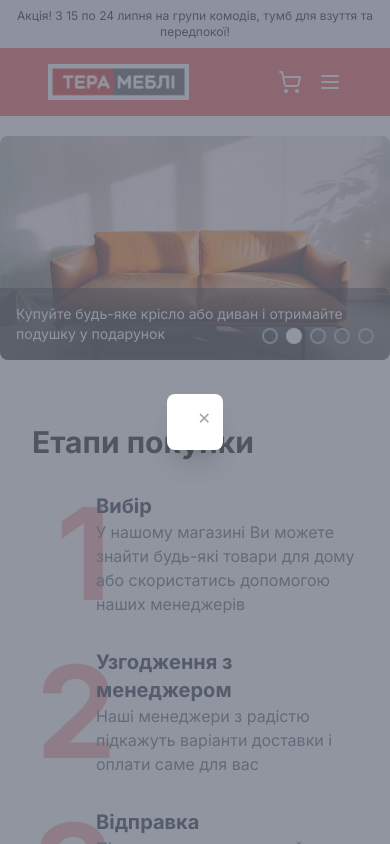
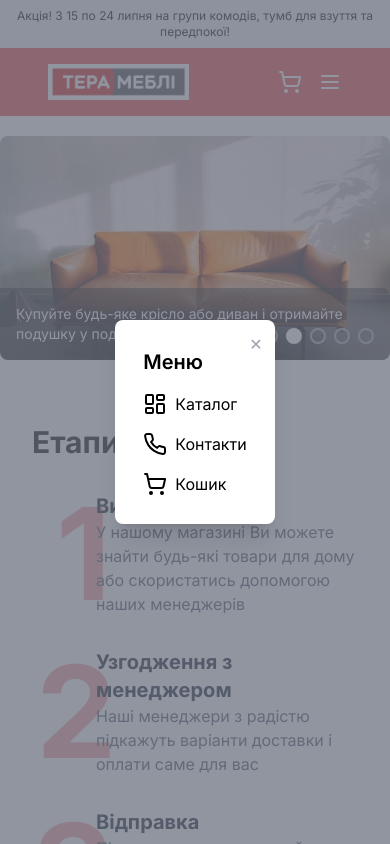
Before and after one commit to nhnserg/tera-mebli, a Next.js app: page / in a window 390 px wide. Both pictures are taken after a click on the button 330 px from the left and 81 px from the top of the page. Shown: the top 844 px of the page. Built offline with nearby package versions, Linux system fonts and the light colour scheme.

Commit message:
modal mobile
fixed bugs

```diff
--- a/components/MenuModal.tsx
+++ b/components/MenuModal.tsx
@@ -5,7 +5,7 @@ import { LayoutDashboard, Phone, ShoppingCart } from "lucide-react";
 import Link from "next/link";
 import Modal from "./Modal";
 
-// Типизация пропсов для MenuModal
+
 interface MenuModalProps {
   show: boolean;
   onClose: () => void;
--- a/components/Modal.tsx
+++ b/components/Modal.tsx
@@ -7,9 +7,17 @@ export interface ModalProps {
   children?: React.ReactNode;
   show: boolean;
   onClose: () => void;
+  maxWidth?: string;
+  title?: string;
 }
 
-export default function Modal({ show, children, onClose }: ModalProps) {
+export default function Modal({
+  show,
+  onClose,
+  children,
+  maxWidth = "max-w-lg",
+  title,
+}: ModalProps) {
   return (
     <Transition.Root as={Fragment} show={show} appear>
       <Dialog
@@ -41,13 +49,16 @@ export default function Modal({ show, children, onClose }: ModalProps) {
           leaveFrom="opacity-100 scale-100"
           leaveTo="opacity-0 scale-95"
         >
-          <Dialog.Panel className="relative bg-white rounded-lg shadow-xl transform transition-all p-7 mx-auto sm:my-10 sm:w-full sm:max-w-2xl">
+          <Dialog.Panel
+            className={`relative bg-white rounded-lg shadow-xl transform transition-all p-7 mx-auto ${maxWidth}`}
+          >
             <button
               className="absolute top-3 right-3 text-gray-400 hover:text-gray-600 focus:outline-none"
               onClick={onClose}
             >
               <span className="sr-only">Close</span>✕
             </button>
+            {title && <h2 className="text-xl font-semibold mb-4">{title}</h2>}
             {children}
           </Dialog.Panel>
         </Transition.Child>
--- a/components/NavBar.tsx
+++ b/components/NavBar.tsx
@@ -11,10 +11,10 @@ import {
   LayoutDashboard,
 } from "lucide-react";
 import Icon from "./Icon";
-import MenuModal from "./Modal"; // Импортируем модальное меню
-import AuthModal from "./AuthModal"; // Импортируем новый компонент AuthModal
+import AuthModal from "./AuthModal";
 import SearchBar from "./SearchBar";
 import logo from "../public/assets/logo.webp";
+import MenuModal from "./MenuModal";
 
 function NavBar() {
   const [isMenuModalOpen, setIsMenuModalOpen] = useState(false);
@@ -52,7 +52,7 @@ function NavBar() {
             <div className="flex items-center space-x-12">
               {/* <SelectBar /> */}
               <Link
-                href="/"
+                href="/catalog"
                 className="flex flex-col items-center text-center group"
               >
                 <Icon icon={LayoutDashboard} size={24} color="white" />
--- a/next.config.mjs
+++ b/next.config.mjs
@@ -1,9 +1,5 @@
 /** @type {import('next').NextConfig} */
 const nextConfig = {
-  output: "export",
-  images: {
-    unoptimized: true,
-  },
   transpilePackages: ["lucide-react"],
 };
 
```
Also changed, not shown: 2 other files (tests, documents, lock files or other folders).
